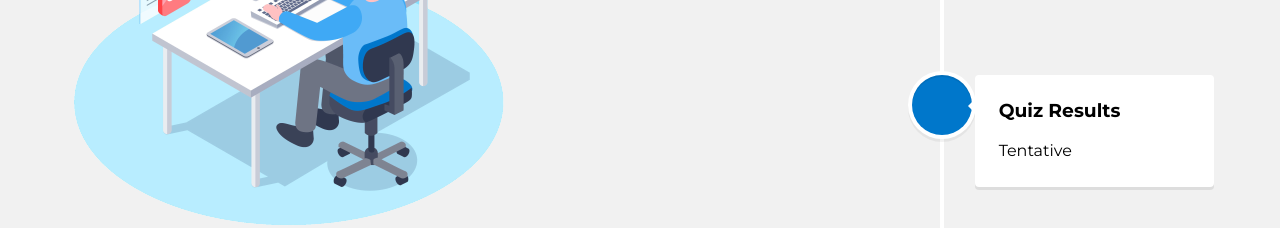
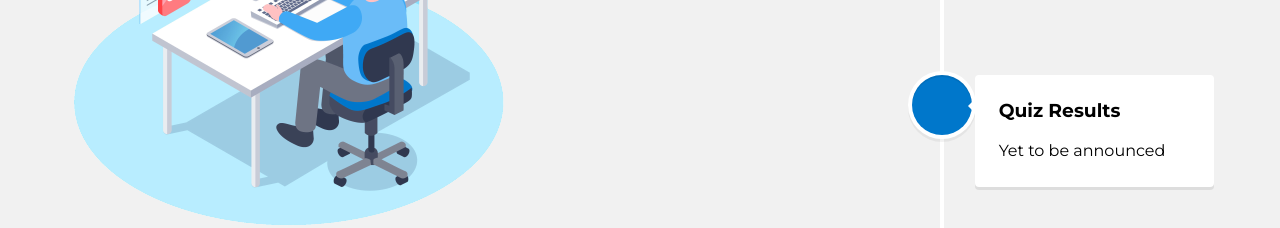
Before and after one commit to ACM-Thapar/Recruitment_Site_2027_Batch, a React (Create React App) app: page / in a window 1280 px wide. Shown: the part 1500-1728 px from the top of the page. Built offline with nearby package versions, Linux system fonts and the light colour scheme.

Commit message:
timeline updated

```diff
--- a/src/Components/Timeline/Timeline.jsx
+++ b/src/Components/Timeline/Timeline.jsx
@@ -84,7 +84,7 @@ const Timeline = () => {
                                 Quiz Results
                             </h3>
                             <p className="vertical-timeline-element-subtitle">
-                                Tentative
+                                 Yet to be announced
                             </p>
                         </VerticalTimelineElement>
 
@@ -100,7 +100,7 @@ const Timeline = () => {
                                 Personal Interview
                             </h3>
                             <p className="vertical-timeline-element-subtitle">
-                                Tentative
+                                Yet to be announced
                             </p>
                         </VerticalTimelineElement>
 
```
